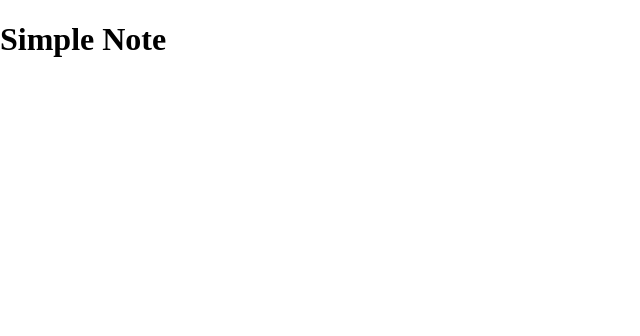
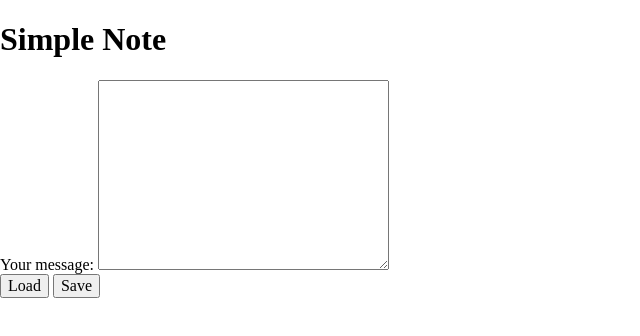
Before and after one commit to jchojna/simple-note, a website: page src/content/index.html in a window 1280 px wide. Shown: the whole page, without its empty margins (0-640 px from the left). Drawn offline with nearby package versions, Linux system fonts and the light colour scheme; files that its build step writes are made by us from their sources.

Commit message:
chore(html): basic html structure

```diff
--- a/src/content/index.html
+++ b/src/content/index.html
@@ -4,10 +4,10 @@
     <meta charset="UTF-8" />
     <meta name="viewport" content="width=device-width, initial-scale=1.0" />
     <meta http-equiv="X-UA-Compatible" content="ie=edge" />
-    <title>Site title</title>
-    <meta name="description" content="Description" />
+    <title>Simple Note</title>
+    <meta name="description" content="Simple note is a plain text editor with local storage support" />
 
-    <link rel="manifest" href="manifest.json" />
+    <!-- <link rel="manifest" href="manifest.json" />
     <meta name="apple-mobile-web-app-capable" content="yes" />
     <link
       rel="apple-touch-icon"
@@ -19,12 +19,31 @@
       rel="icon"
       type="image/png"
       href="assets/pwa/icons/icon-192x192.png"
-    />
+    /> -->
 
     <link rel="stylesheet" href="css/main.css" />
   </head>
   <body>
-    <h1>Simple Note</h1>
+    <!-- MAIN CONTENT -->
+    <main class="note">
+      <header class="note__header">
+        <h1 class="note__heading">Simple Note</h1>
+      </header>
+
+      <label for="note-message">Your message:</label>
+
+      <textarea name="text" id="note-message" cols="30" rows="10" class="note__message"></textarea>
+
+      <div class="note__buttons">
+        <button class="note__load note__load--js">
+          Load
+        </button>
+        <button class="note__save note__save--js">
+          Save
+        </button>
+      </div>
+    </main>
+    <!-- END OF MAIN CONTENT -->
 
     <script src="js/main.js"></script>
   </body>
```
Also changed, not shown: 1 other file.
